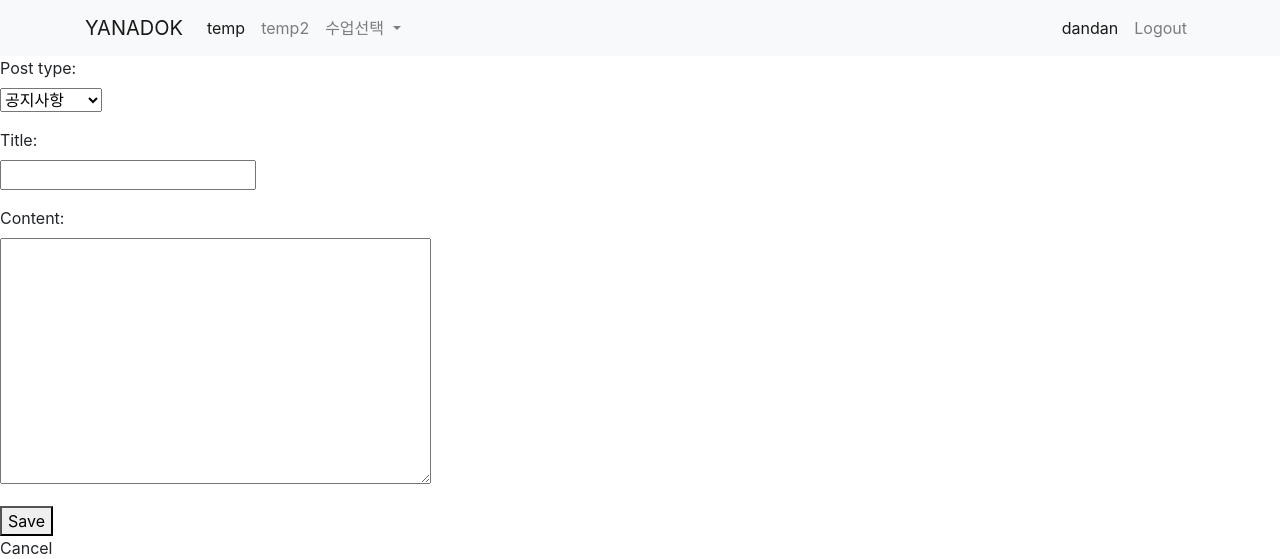
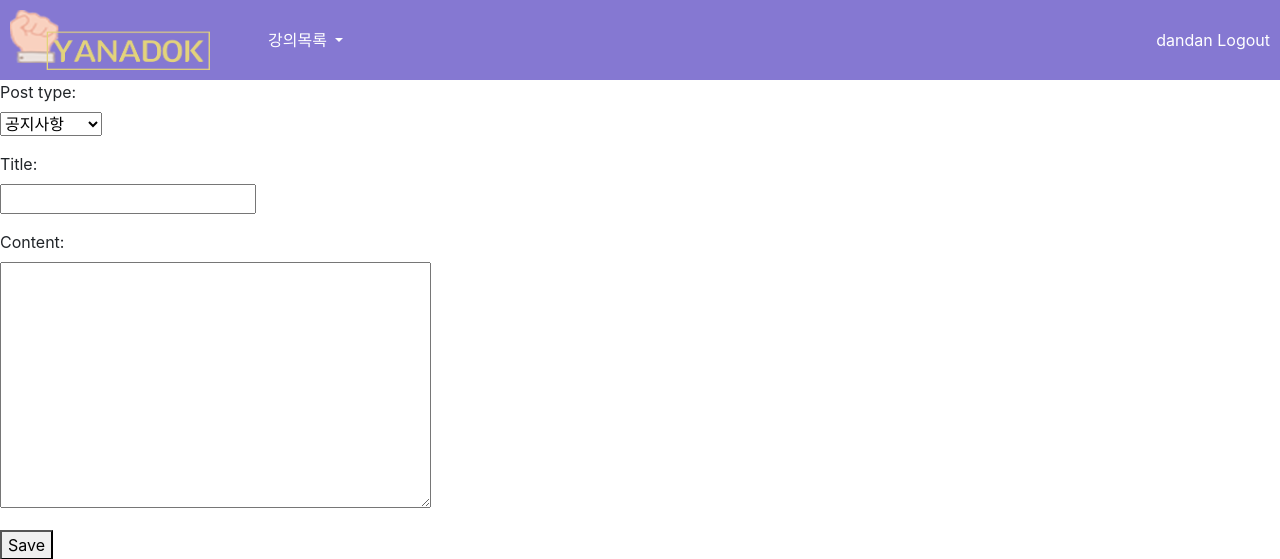
Before and after one commit to KUCC-2018-2/yanadok, a Django app: page /board/0/new_post/ in a window 1280 px wide. Shown: the top 559 px of the page. Run offline with Django 3.2, Linux system fonts and the light colour scheme; a user stored in the database is signed in; data comes from the database, SQL or seed files in the repository; some libraries are stand-ins or nearby versions.

Commit message:
create prototype of navbar

```diff
--- /dev/null
+++ b/static/nav2.css
@@ -0,0 +1,10 @@
+.navbar {
+    padding: 10px;
+    color: #FFF;
+}
+
+.nav-logo {
+    width: 200px;
+    height: 60px;
+    margin-right: 50px;
+}
--- a/templates/base.html
+++ b/templates/base.html
@@ -17,47 +17,6 @@
 <body>
   <main>
       {% block content %}
-
-      {% if user.is_authenticated %}
-      <nav class="navbar navbar-expand-lg navbar-light bg-light navbar-fixed-top">
-          <div class="container">
-            <a class="navbar-brand" href="{% url 'timetable:home' %}">YANADOK</a>
-            <button class="navbar-toggler" type="button" data-toggle="collapse" data-target="#navbarSupportedContent" aria-controls="navbarSupportedContent" aria-expanded="false" aria-label="Toggle navigation">
-                <span class="navbar-toggler-icon"></span>
-            </button>
-
-            <div class="collapse navbar-collapse" id="navbarSupportedContent">
-                <ul class="navbar-nav mr-auto">
-                    <li class="nav-item active"><a class="nav-link" href="#">temp <span class="sr-only">(current)</span></a>
-                    </li>
-                    <li class="nav-item"><a class="nav-link" href="#">temp2</a>
-                    </li>
-                    <li class="nav-item dropdown">
-                        <a class="nav-link dropdown-toggle" href="#" id="navbarDropdown" role="button" data-toggle="dropdown" aria-haspopup="true" aria-expanded="false">
-                          수업선택
-                        </a>
-                        <div class="dropdown-menu" aria-labelledby="navbarDropdown">
-                          <a class="dropdown-item" href="#">Action</a>
-                          <a class="dropdown-item" href="#">Another action</a>
-                          <div class="dropdown-divider"></div>
-                          <a class="dropdown-item" href="#">Something else here</a>
-                        </div>
-                    </li>
-
-                </ul>
-                <ul class="navbar-nav">
-                    <li class="nav-item active"><a class="nav-link" href="{% url 'user:profile' %}"> {{user.username}} <span class="sr-only"></span></a>
-                    </li>
-                    <li class="nav-item"><a class="nav-link" href="{% url 'logout' %}">Logout</a>
-                    </li>
-
-                </ul>
-            </div>
-          </div>
-      </nav>
-      {% endif %}
-      {% block nav %}
-      {% endblock %}
       {% endblock %}
   </main>
 </body>
--- a/templates/board/new_post.html
+++ b/templates/board/new_post.html
@@ -1,6 +1,7 @@
 {% extends 'base.html' %}
 
-{% block nav %}
+{% block content %}
+{% include 'nav2.html' %}
 <form method="post" >
     {% csrf_token %}
 
--- /dev/null
+++ b/templates/nav2.html
@@ -0,0 +1,37 @@
+{% block head %}
+{% load staticfiles %}
+ <link rel="stylesheet" type="text/css" href="{% static "nav2.css" %}">
+{% endblock %}
+
+<nav class="navbar navbar-expand-md" style="background-color: #8578d2;">
+    <div class="nav-logo"><a href="/"><img src="{% static "img/home.png" %}" width="100%" height="100%"/></a></div>
+  <button class="navbar-toggler" type="button" data-toggle="collapse" data-target="#navbarSupportedContent" aria-controls="navbarSupportedContent" aria-expanded="false" aria-label="Toggle navigation">
+    <span class="navbar-toggler-icon"></span>
+  </button>
+
+  <div class="collapse navbar-collapse" id="navbarSupportedContent">
+    <ul class="navbar-nav mr-auto">
+      <li class="nav-item dropdown">
+        <a class="nav-link dropdown-toggle" href="#" id="navbarDropdown" role="button" data-toggle="dropdown" aria-haspopup="true" aria-expanded="false">
+          강의목록
+        </a>
+        <div class="dropdown-menu" aria-labelledby="navbarDropdown">
+            {% if user.is_authenticated %}
+
+          <a class="dropdown-item" href="#">Action</a>
+            <div class="dropdown-divider"></div>
+          <a class="dropdown-item" href="#">Another action</a>
+          <div class="dropdown-divider"></div>
+          <a class="dropdown-item" href="#">Something else here</a>
+            {% endif %}
+        </div>
+      </li>
+    </ul>
+    <span class="navbar-text">
+        {% if user.is_authenticated %}
+        <a href="{% url 'user:profile' %}">{{user.username}}</a>
+        <a href="{% url 'logout' %}">Logout</a>
+        {% endif %}
+    </span>
+  </div>
+</nav>
--- a/templates/user/profile.html
+++ b/templates/user/profile.html
@@ -4,7 +4,7 @@
 <title>Profile</title>
 {% endblock %}
 
-{% block nav %}
+{% block content %}
 <div class = "container">
     <h1>Profile</h1>
     <p>Username: {{ user }}</p>
```
Also changed, not shown: static/board/new_post.css (added).
